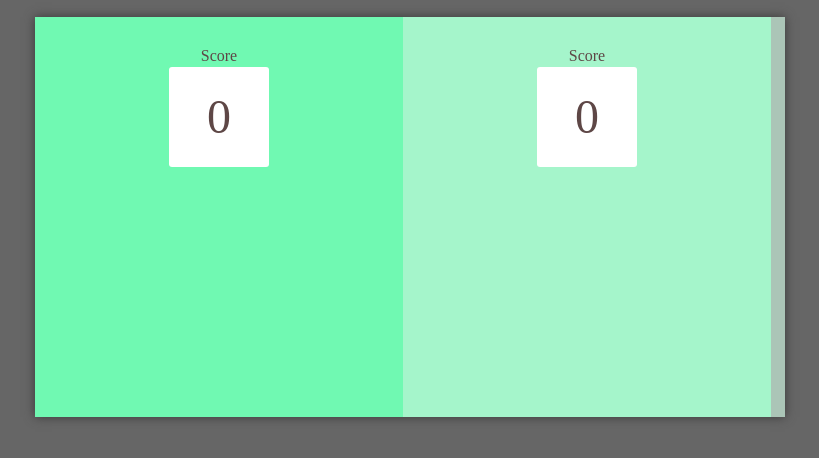
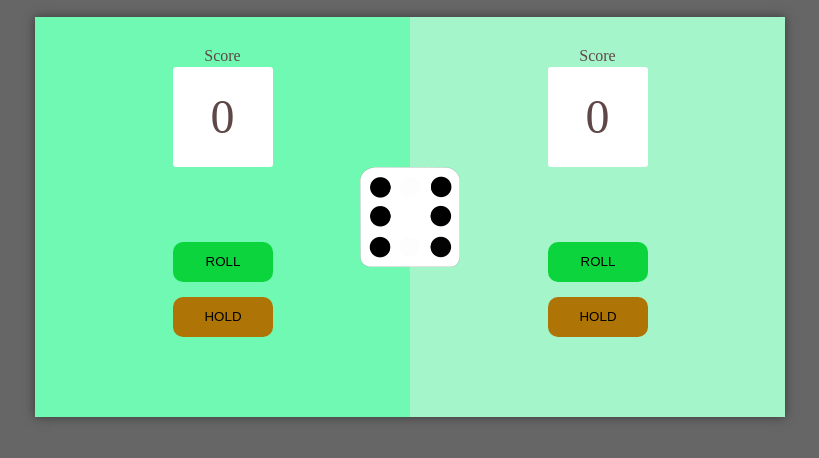
Before and after one commit to thinkingape46/JavaScript_learnmode, a plain HTML site: page games/pig_game/pig_game.html in a window 1280 px wide. Shown: the part 110-568 px from the top of the page, without its empty margins (205-1024 px from the left). Drawn offline with Linux system fonts and the light colour scheme.

Commit message:
pig game

```diff
--- a/games/pig_game/pig_game.css
+++ b/games/pig_game/pig_game.css
@@ -11,6 +11,7 @@ h2 {
 }
 
 .box {
+    position: relative;
     width: 75%;
     background-color: #abc5b7;
     color: #5e4746;
@@ -18,6 +19,7 @@ h2 {
     margin: 20px 100px;
     box-shadow: 0 0 10px #3a3939;
     display: flex;
+    justify-content: space-evenly;
 }
 
 .playerOne, .playerTwo {
@@ -48,3 +50,48 @@ h2 {
     line-height: 100px;
     font-size: 3em;
 }
+
+#dice{
+    position: absolute;
+    top: 150px;
+}
+#dice img{
+    height: 100px;
+}
+
+#player-one-roll, #player-two-roll, #player-one-hold, #player-two-hold {
+    position: absolute;
+    top: 225px;
+    padding: 12px 30px;
+    border-radius: 10px;
+    background-color: #0bd43d;
+    border: 0;
+    padding: 0;
+}
+#player-one-hold, #player-two-hold {
+    position: absolute;
+    top: 280px;
+    padding: 12px 30px;
+    border-radius: 10px;
+    background-color: #af7406;
+    border: 0;
+    padding: 0;
+}
+
+#player-one-roll, #player-one-hold {
+    left: 138px;
+}
+#player-two-roll, #player-two-hold {
+    left: 513px;
+}
+
+.button-roll-hold a {
+    display: block;
+    text-decoration: none;
+    display: block;
+    width: 100px;
+    height: 40px;
+    line-height: 40px;
+    padding: 0;
+    color: #000000;
+}
--- a/games/pig_game/pig_game.html
+++ b/games/pig_game/pig_game.html
@@ -10,6 +10,7 @@
     <h2>Pig Game</h2>
 
     <div class="box">
+
         <div class="players playerOne">
             <div class="score-box">
                 <p class="score-label">Score</p>
@@ -25,23 +26,18 @@
         </div>
 
         <div id="dice">
-            <table>
-                <tr>
-                    <td></td>
-                    <td></td>
-                    <td></td>
-                </tr>
-                <tr>
-                    <td></td>
-                    <td></td>
-                    <td></td>
-                </tr>
-                <tr>
-                    <td></td>
-                    <td></td>
-                    <td></td>
-                </tr>
-            </table>
+            <img src="images/dice_six.png" alt="dice">
+        </div>
+
+        <div>
+            <button type="button" class="button-roll-hold" id="player-one-roll"><a href="#">ROLL</a></button>
+
+            <button type="button" class="button-roll-hold" id="player-one-hold"><a href="#">HOLD</a></button>
+        </div>
+
+        <div>
+            <button type="button" class="button-roll-hold" id="player-two-roll"><a href="#">ROLL</a></button>
+            <button type="button" class="button-roll-hold" id="player-two-hold"><a href="#">HOLD</a></button>
         </div>
 
     </div>
```
Also changed, not shown: games/pig_game/images/dice_five.png (added), games/pig_game/images/dice_four.png (added), games/pig_game/images/dice_one.png (added), games/pig_game/images/dice_six.png (added), games/pig_game/images/dice_three.png (added), games/pig_game/images/dice_two.png (added), games/pig_game/images/red_circle.png (added).
